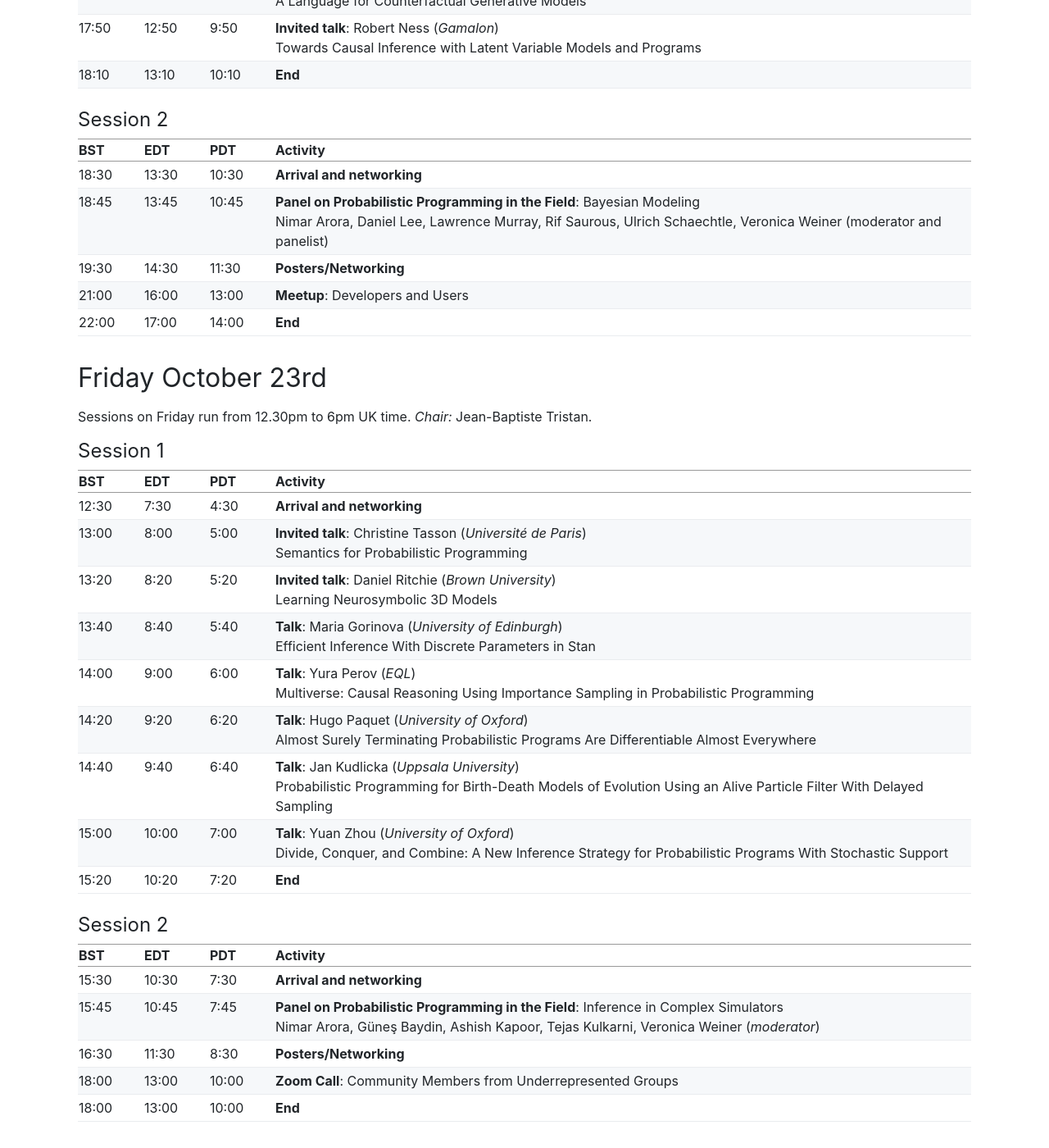
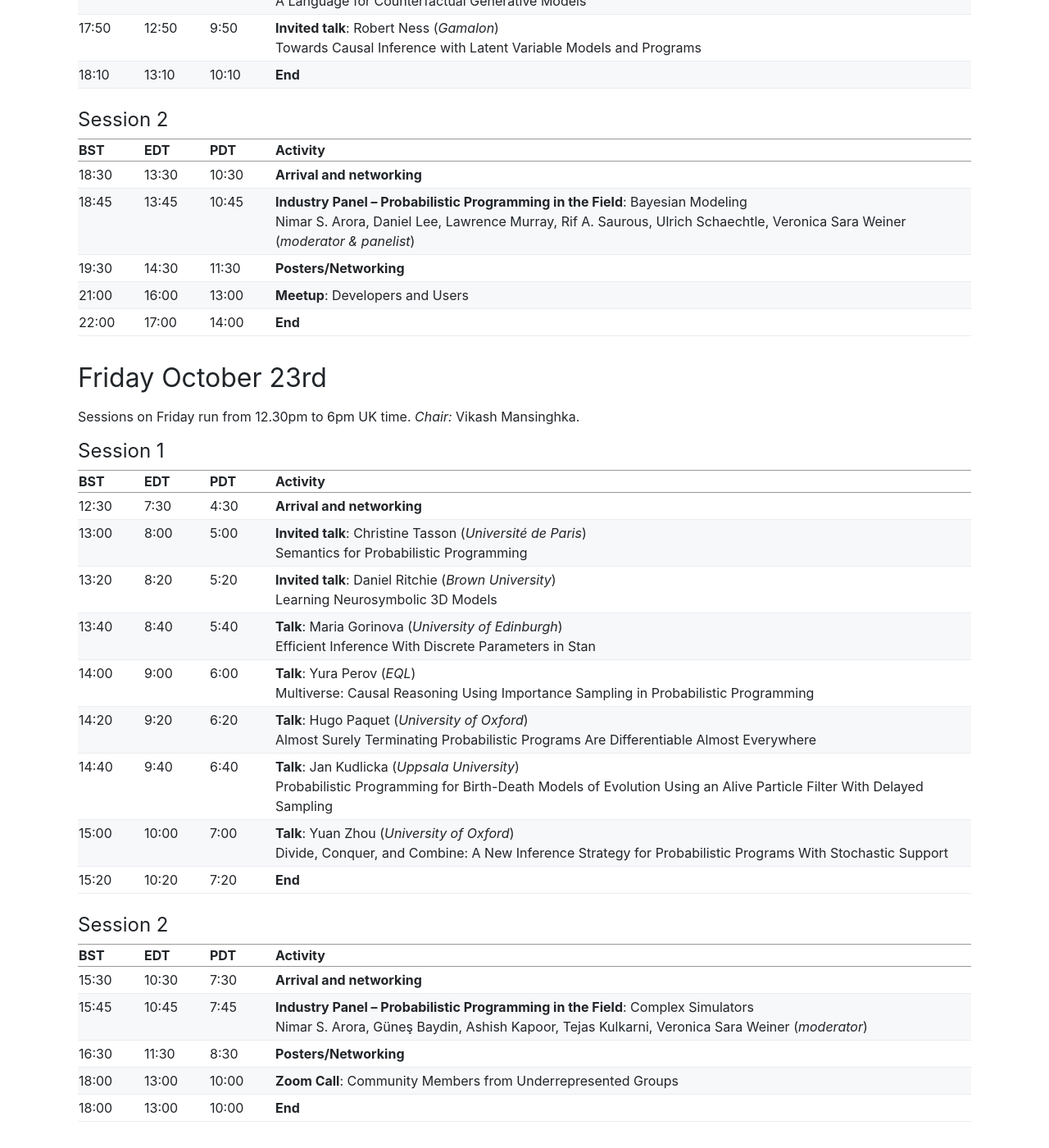
Before and after one commit to probprog-conference/probprog-conference.github.io, a Jekyll site: the page built from schedule/index.md, in a window 1280 px wide and 1400 px high, scrolled down 529 px. Shown: the whole window at 82% size. Built offline with Jekyll 4.4.1, drawn with Linux system fonts in a browser that asks for light colours; some of the changed text lies outside the part shown.

Commit message:
updates to schedule

```diff
--- a/_data/schedule-2020-oct22-session1.csv
+++ b/_data/schedule-2020-oct22-session1.csv
@@ -1,6 +1,6 @@
 BST,EDT,PDT,Duration,Activity,Description,Presenter,Institution,Title,,,,,,
 15:30,10:30,7:30,30,**Arrival and networking**,Arrival and networking,,,,,,,,,
-16:00,11:00,8:00,10,**Welcome**: Vikash Mansinghka,Welcome,Vikash Mansinghka,,,,,,,,
+16:00,11:00,8:00,10,"**Welcome**: Vikash Mansinghka, Jan-Willem van de Meent, Jean-Baptiste Tristan",Welcome,"Vikash Mansinghka, Jan-Willem van de Meent, Jean-Baptiste Tristan",,,,,,,,
 16:10,11:10,8:10,40,**Keynote**: Leslie Kaelbling (*Massachusetts Institute of Technology*),Keynote,Leslie Kaelbling,Massachusetts Institute of Technology,Doing for Our Robots What Nature Did for Us,,,,,,
 16:50,11:50,8:50,20,**Talk**: Ben Zinberg (*Massachusetts Institute of Technology*),Talk,Ben Zinberg,Massachusetts Institute of Technology,Structured Differentiable Models of 3D Scenes via Generative Scene Graphs,,,,,,
 17:10,12:10,9:10,20,**Pre-recorded Talk**: Iris Seaman  (*Northeastern University*),Pre-recorded Talk,Iris Seaman ,Northeastern University,Nested Reasoning About Autonomous Agents,,,,,,
--- a/_data/schedule-2020-oct22-session2.csv
+++ b/_data/schedule-2020-oct22-session2.csv
@@ -1,6 +1,6 @@
 BST,EDT,PDT,Duration,Activity,Description,Panel Title,Panelists,,,,,,,
 18:30,13:30,10:30,15,**Arrival and networking**,Arrival and networking,,,,,,,,,
-18:45,13:45,10:45,45,**Panel on Probabilistic Programming in the Field**: Bayesian Modeling,Panel on Probabilistic Programming in the Field,Bayesian Modeling,"Nimar Arora, Daniel Lee, Lawrence Murray, Rif Saurous, Ulrich Schaechtle, Veronica Weiner (moderator and panelist)",,,,,,,
+18:45,13:45,10:45,45,**Industry Panel -- Probabilistic Programming in the Field**: Bayesian Modeling,Industry Panel -- Probabilistic Programming in the Field,Bayesian Modeling,"Nimar S. Arora, Daniel Lee, Lawrence Murray, Rif A. Saurous, Ulrich Schaechtle, Veronica Sara Weiner (*moderator & panelist*)",,,,,,,
 19:30,14:30,11:30,90,**Posters/Networking**,Posters/Networking,,,,,,,,,
 21:00,16:00,13:00,60,**Meetup**: Developers and Users,Meetup,Developers and Users,,,,,,,,
 22:00,17:00,14:00,,**End**,End,,,,,,,,,
--- a/_data/schedule-2020-oct23-session2.csv
+++ b/_data/schedule-2020-oct23-session2.csv
@@ -1,6 +1,6 @@
 BST,EDT,PDT,Duration,Activity,Activity,Panel Title,Panelists,,,,,,,
 15:30,10:30,7:30,15,**Arrival and networking**,Arrival and networking,,,,,,,,,
-15:45,10:45,7:45,45,**Panel on Probabilistic Programming in the Field**: Inference in Complex Simulators,Panel on Probabilistic Programming in the Field,Inference in Complex Simulators,"Nimar Arora, Güneş Baydin, Ashish Kapoor, Tejas Kulkarni, Veronica Weiner (*moderator*)",,,,,,,
+15:45,10:45,7:45,45,**Industry Panel -- Probabilistic Programming in the Field**: Complex Simulators,Industry Panel -- Probabilistic Programming in the Field,Complex Simulators,"Nimar S. Arora, Güneş Baydin, Ashish Kapoor, Tejas Kulkarni, Veronica Sara Weiner (*moderator*)",,,,,,,
 16:30,11:30,8:30,90,**Posters/Networking**,Posters/Networking,,,,,,,,,
 18:00,13:00,10:00,60,**Zoom Call**: Community Members from Underrepresented Groups,Zoom Call,Community Members from Underrepresented Groups,,,,,,,,
 18:00,13:00,10:00,,**End**,End,,,,,,,,,
--- a/_data/schedule-2020-oct24-session1.csv
+++ b/_data/schedule-2020-oct24-session1.csv
@@ -7,5 +7,5 @@
 18:40,13:40,10:40,20,**Talk**: Avi Bryant (*Gradient Retreat*),Talk,Avi Bryant,Gradient Retreat,A Bayesian Computation Graph for High-Performance Gradient Evaluation on the JVM,,,,,,
 19:00,14:00,11:00,20,**Talk**: Guangyao Zhou (*Vicarious AI*),Talk,Guangyao Zhou,Vicarious AI,Mixed Hamiltonian Monte Carlo for Mixed Discrete and Continuous Variables,,,,,,
 19:20,14:20,11:20,20,**Talk**: David Chiang (*University of Notre Dame*),Talk,David Chiang,University of Notre Dame,Translating Recursive Probabilistic Programs to Factor Graph Grammars,,,,,,
-19:40,14:40,11:40,5,**Closing Remarks**: Jan-Willem van de Meent,Closing Remarks,Jan-Willem van de Meent,,,,,,,,
+19:40,14:40,11:40,5,"**Closing Remarks**: Vikash Mansinghka, Jan-Willem van de Meent, Jean-Baptiste Tristan",Closing Remarks,"Vikash Mansinghka, Jan-Willem van de Meent, Jean-Baptiste Tristan",,,,,,,,
 19:45,14:45,11:45,,**End**,End,,,,,,,,,
--- a/_data/schedule-2020.csv
+++ b/_data/schedule-2020.csv
@@ -2,7 +2,7 @@
 ,,,,,,,,,,,,,,
 BST,EDT,PDT,Duration,Activity,Description,Presenter,Institution,Title,,,,,,
 15:30,10:30,7:30,30,**Arrival and networking**,Arrival and networking,,,,,,,,,
-16:00,11:00,8:00,10,**Welcome**: Vikash Mansinghka,Welcome,Vikash Mansinghka,,,,,,,,
+16:00,11:00,8:00,10,"**Welcome**: Vikash Mansinghka, Jan-Willem van de Meent, Jean-Baptiste Tristan",Welcome,"Vikash Mansinghka, Jan-Willem van de Meent, Jean-Baptiste Tristan",,,,,,,,
 16:10,11:10,8:10,40,**Keynote**: Leslie Kaelbling (*Massachusetts Institute of Technology*),Keynote,Leslie Kaelbling,Massachusetts Institute of Technology,Doing for Our Robots What Nature Did for Us,,,,,,
 16:50,11:50,8:50,20,**Talk**: Ben Zinberg (*Massachusetts Institute of Technology*),Talk,Ben Zinberg,Massachusetts Institute of Technology,Structured Differentiable Models of 3D Scenes via Generative Scene Graphs,,,,,,
 17:10,12:10,9:10,20,**Pre-recorded Talk**: Iris Seaman  (*Northeastern University*),Pre-recorded Talk,Iris Seaman ,Northeastern University,Nested Reasoning About Autonomous Agents,,,,,,
@@ -14,7 +14,7 @@
 ,,,,,,,,,,,,,,
 BST,EDT,PDT,Duration,Activity,Description,Panel Title,Panelists,,,,,,,
 18:30,13:30,10:30,15,**Arrival and networking**,Arrival and networking,,,,,,,,,
-18:45,13:45,10:45,45,**Panel on Probabilistic Programming in the Field**: Bayesian Modeling,Panel on Probabilistic Programming in the Field,Bayesian Modeling,"Nimar Arora, Daniel Lee, Lawrence Murray, Rif Saurous, Ulrich Schaechtle, Veronica Weiner (moderator and panelist)",,,,,,,
+18:45,13:45,10:45,45,**Industry Panel -- Probabilistic Programming in the Field**: Bayesian Modeling,Industry Panel -- Probabilistic Programming in the Field,Bayesian Modeling,"Nimar S. Arora, Daniel Lee, Lawrence Murray, Rif A. Saurous, Ulrich Schaechtle, Veronica Sara Weiner (*moderator & panelist*)",,,,,,,
 19:30,14:30,11:30,90,**Posters/Networking**,Posters/Networking,,,,,,,,,
 21:00,16:00,13:00,60,**Meetup**: Developers and Users,Meetup,Developers and Users,,,,,,,,
 22:00,17:00,14:00,,**End**,End,,,,,,,,,
@@ -36,7 +36,7 @@
 ,,,,,,,,,,,,,,
 BST,EDT,PDT,Duration,Activity,Activity,Panel Title,Panelists,,,,,,,
 15:30,10:30,7:30,15,**Arrival and networking**,Arrival and networking,,,,,,,,,
-15:45,10:45,7:45,45,**Panel on Probabilistic Programming in the Field**: Inference in Complex Simulators,Panel on Probabilistic Programming in the Field,Inference in Complex Simulators,"Nimar Arora, Güneş Baydin, Ashish Kapoor, Tejas Kulkarni, Veronica Weiner (*moderator*)",,,,,,,
+15:45,10:45,7:45,45,**Industry Panel -- Probabilistic Programming in the Field**: Complex Simulators,Industry Panel -- Probabilistic Programming in the Field,Complex Simulators,"Nimar S. Arora, Güneş Baydin, Ashish Kapoor, Tejas Kulkarni, Veronica Sara Weiner (*moderator*)",,,,,,,
 16:30,11:30,8:30,90,**Posters/Networking**,Posters/Networking,,,,,,,,,
 18:00,13:00,10:00,60,**Zoom Call**: Community Members from Underrepresented Groups,Zoom Call,Community Members from Underrepresented Groups,,,,,,,,
 18:00,13:00,10:00,,**End**,End,,,,,,,,,
@@ -52,5 +52,5 @@
 18:40,13:40,10:40,20,**Talk**: Avi Bryant (*Gradient Retreat*),Talk,Avi Bryant,Gradient Retreat,A Bayesian Computation Graph for High-Performance Gradient Evaluation on the JVM,,,,,,
 19:00,14:00,11:00,20,**Talk**: Guangyao Zhou (*Vicarious AI*),Talk,Guangyao Zhou,Vicarious AI,Mixed Hamiltonian Monte Carlo for Mixed Discrete and Continuous Variables,,,,,,
 19:20,14:20,11:20,20,**Talk**: David Chiang (*University of Notre Dame*),Talk,David Chiang,University of Notre Dame,Translating Recursive Probabilistic Programs to Factor Graph Grammars,,,,,,
-19:40,14:40,11:40,5,**Closing Remarks**: Jan-Willem van de Meent,Closing Remarks,Jan-Willem van de Meent,,,,,,,,
+19:40,14:40,11:40,5,"**Closing Remarks**: Vikash Mansinghka, Jan-Willem van de Meent, Jean-Baptiste Tristan",Closing Remarks,"Vikash Mansinghka, Jan-Willem van de Meent, Jean-Baptiste Tristan",,,,,,,,
 19:45,14:45,11:45,,**End**,End,,,,,,,,,
--- a/schedule/index.md
+++ b/schedule/index.md
@@ -78,7 +78,7 @@
 
 # Friday October 23rd
 
-Sessions on Friday run from 12.30pm to 6pm UK time. *Chair:* Jean-Baptiste Tristan.
+Sessions on Friday run from 12.30pm to 6pm UK time. *Chair:* Vikash Mansinghka.
 
 ## Session 1
 
```
Also changed, not shown: other parts of schedule/index.md (+1 -1 lines).
